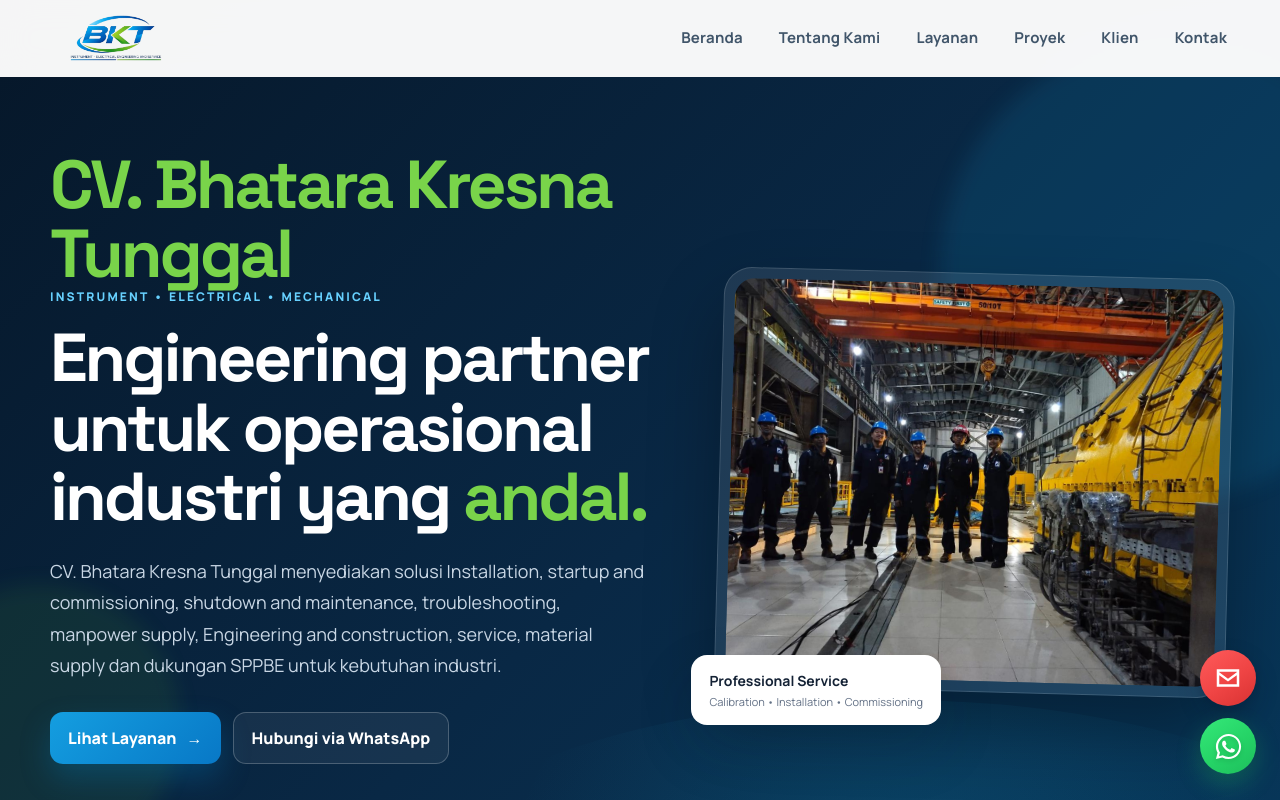
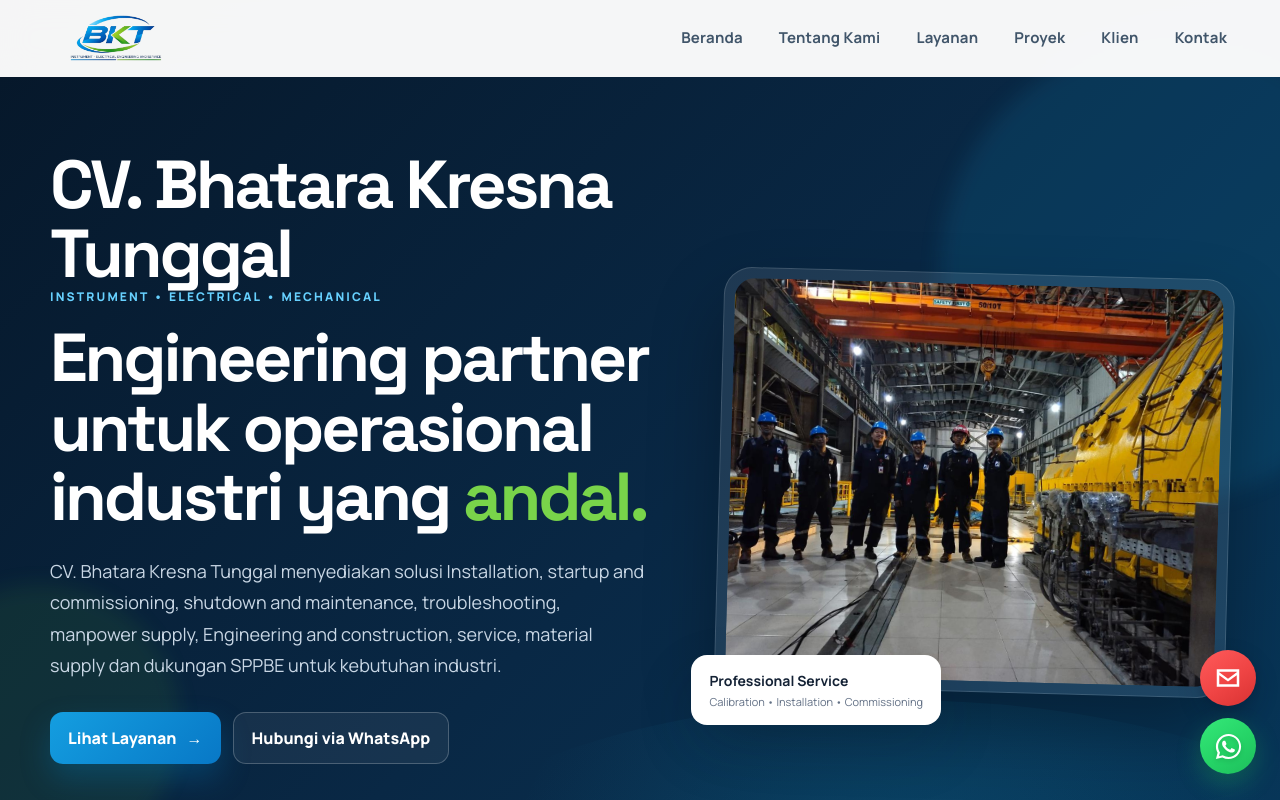
Before and after one commit to athenszz00/bkt-company-profile, a React (Vite) app: page / in a window 1280 px wide. Shown: the top 800 px of the page. Built offline with nearby package versions, Linux system fonts and the light colour scheme.

Commit message:
Update Tulisan CV di paling atas

```diff
--- a/src/main.jsx
+++ b/src/main.jsx
@@ -274,8 +274,9 @@ function App() {
 
             <div className="hero__content reveal">
               <h1>
-                <span>CV. Bhatara Kresna Tunggal</span>
+                CV. Bhatara Kresna Tunggal
               </h1>
+
               <p className="eyebrow">
                 INSTRUMENT • ELECTRICAL • MECHANICAL
               </p>
```
Also changed, not shown: 2 other files (tests, documents, lock files or other folders).
